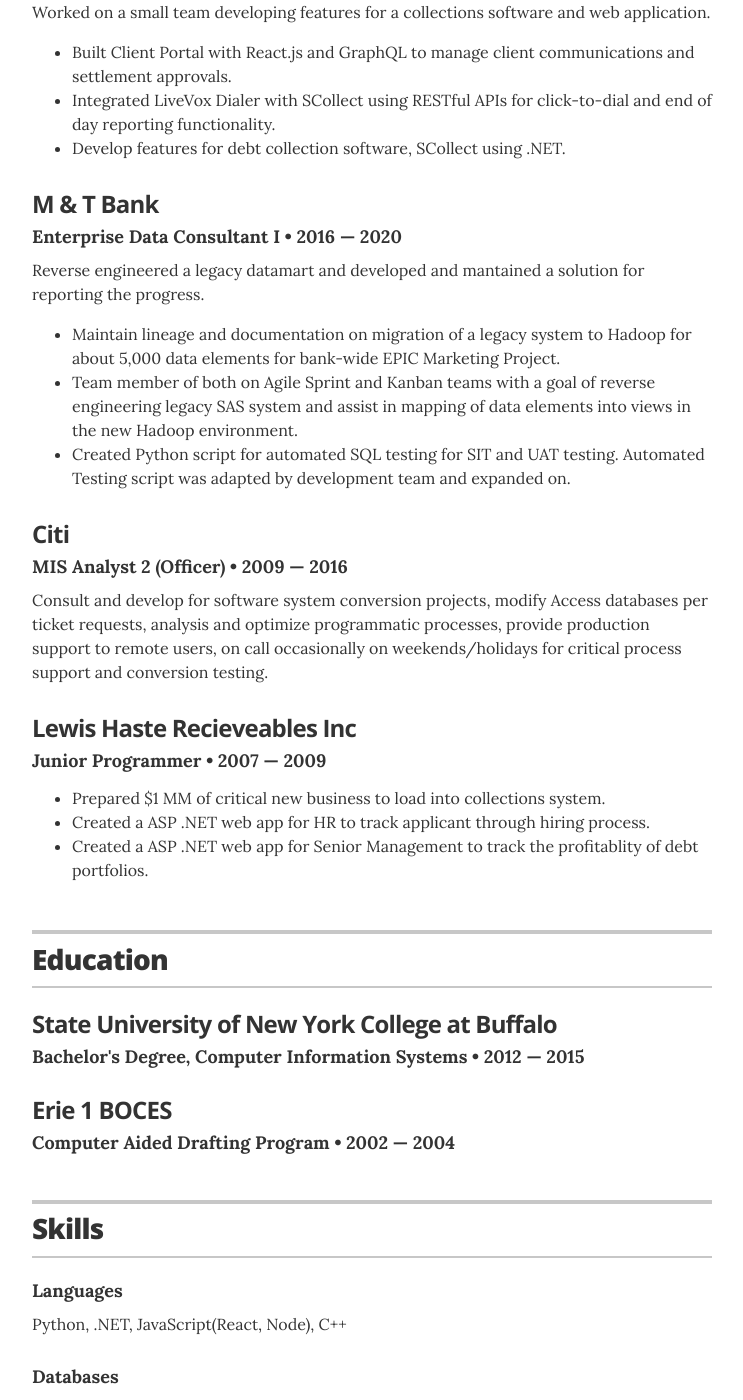
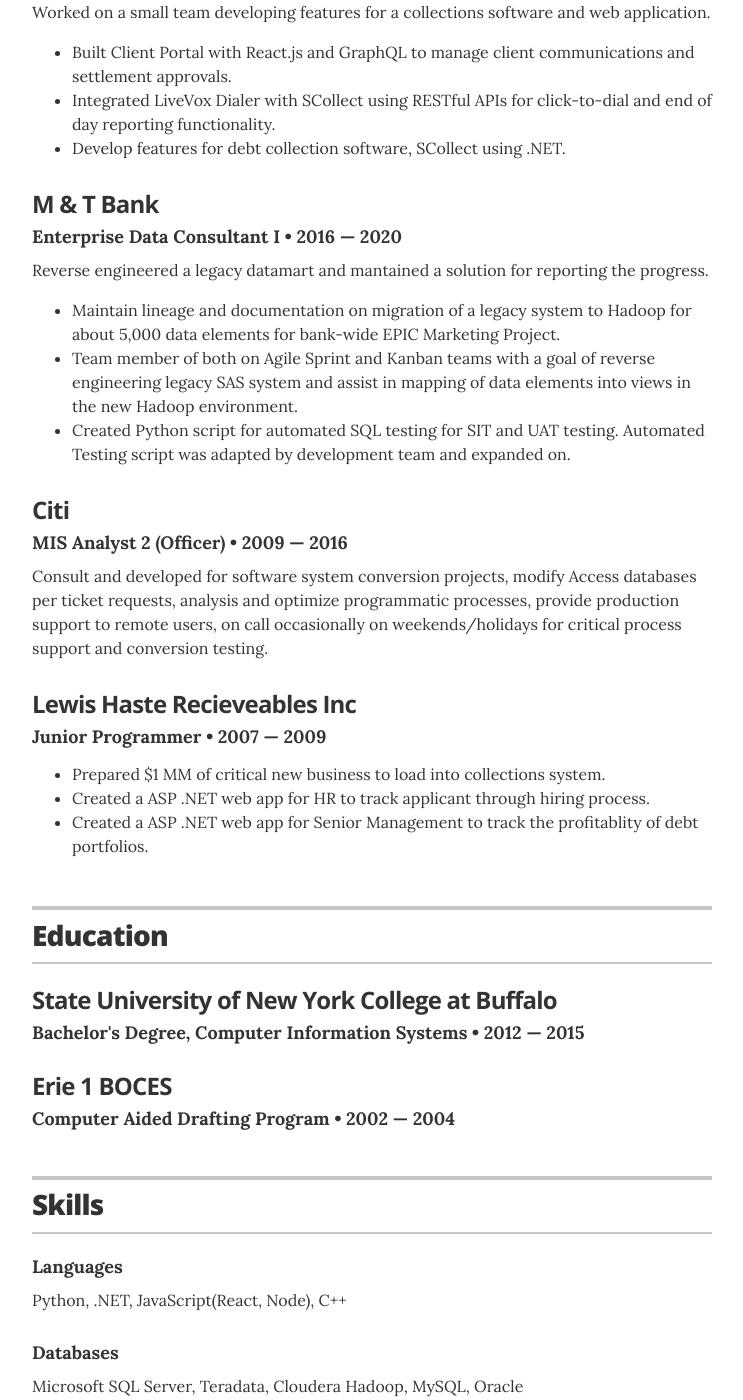
Before and after one commit to KLynnM315/klynnm315.github.io, a Jekyll site: the page built from index.html, in a window 1280 px wide and 1400 px high, scrolled down 519 px. Shown: the whole window, without its empty margins (268-1011 px from the left). Built offline with Jekyll 4.4.1, drawn with Linux system fonts in a browser that asks for light colours; some of the changed text lies outside the part shown.

Commit message:
updated experience more

```diff
--- a/_data/experience.yml
+++ b/_data/experience.yml
@@ -9,13 +9,13 @@
 - company: M &amp; T Bank
   position: Enterprise Data Consultant I
   duration: 2016 &mdash; 2020
-  summary: Reverse engineered a legacy datamart and developed and mantained a solution for reporting the progress. <ul class="resume-item-list"><li>Maintain lineage and documentation on migration of a legacy system to Hadoop for about 5,000 data elements for bank-wide EPIC Marketing Project.</li><li>Team member of both on Agile Sprint and Kanban teams with a goal of reverse engineering legacy SAS system and assist in mapping of data elements into views in the new Hadoop environment.</li><li>Created Python script for automated SQL testing for SIT and UAT testing.  Automated Testing script was adapted by development team and expanded on.</li></ul>
+  summary: Reverse engineered a legacy datamart and mantained a solution for reporting the progress. <ul class="resume-item-list"><li>Maintain lineage and documentation on migration of a legacy system to Hadoop for about 5,000 data elements for bank-wide EPIC Marketing Project.</li><li>Team member of both on Agile Sprint and Kanban teams with a goal of reverse engineering legacy SAS system and assist in mapping of data elements into views in the new Hadoop environment.</li><li>Created Python script for automated SQL testing for SIT and UAT testing.  Automated Testing script was adapted by development team and expanded on.</li></ul>
 
 # Citi
 - company: Citi
   position: MIS Analyst 2 (Officer)
   duration: 2009 &mdash; 2016
-  summary: Consult and develop for software system conversion projects, modify Access databases per ticket requests, analysis and optimize programmatic processes, provide production support to remote users, on call occasionally on weekends/holidays for critical process support and conversion testing.
+  summary: Consult and developed for software system conversion projects, modify Access databases per ticket requests, analysis and optimize programmatic processes, provide production support to remote users, on call occasionally on weekends/holidays for critical process support and conversion testing.
 
   # Lhr Inc
 - company: Lewis Haste Recieveables Inc
--- a/_data/skills.yml
+++ b/_data/skills.yml
@@ -6,4 +6,4 @@
   description: Microsoft SQL Server, Teradata, Cloudera Hadoop, MySQL, Oracle
 
 - skill: Other
-  description: git(Github)
+  description: git(Github), Critical Thinking, Creative Problem Solving
```
